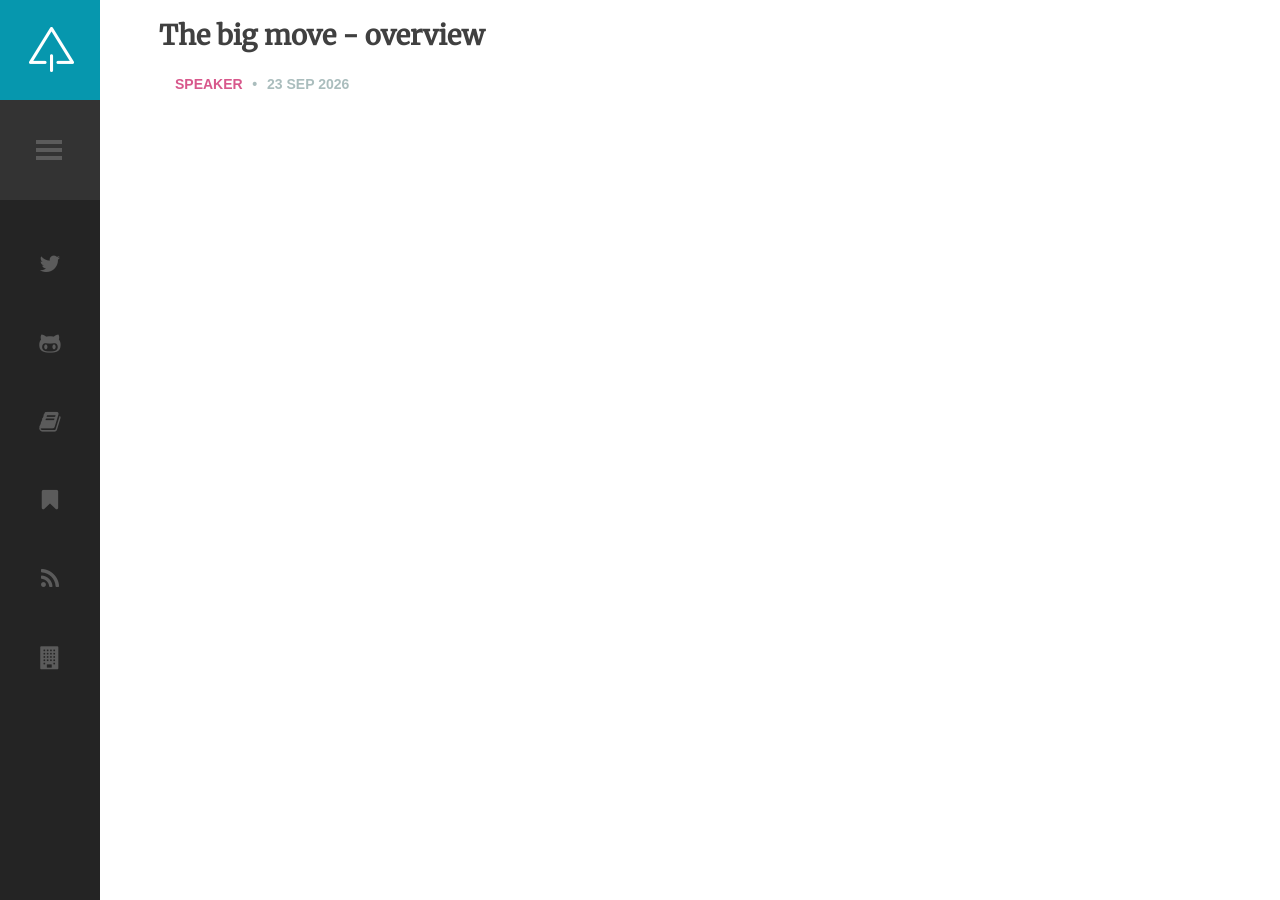
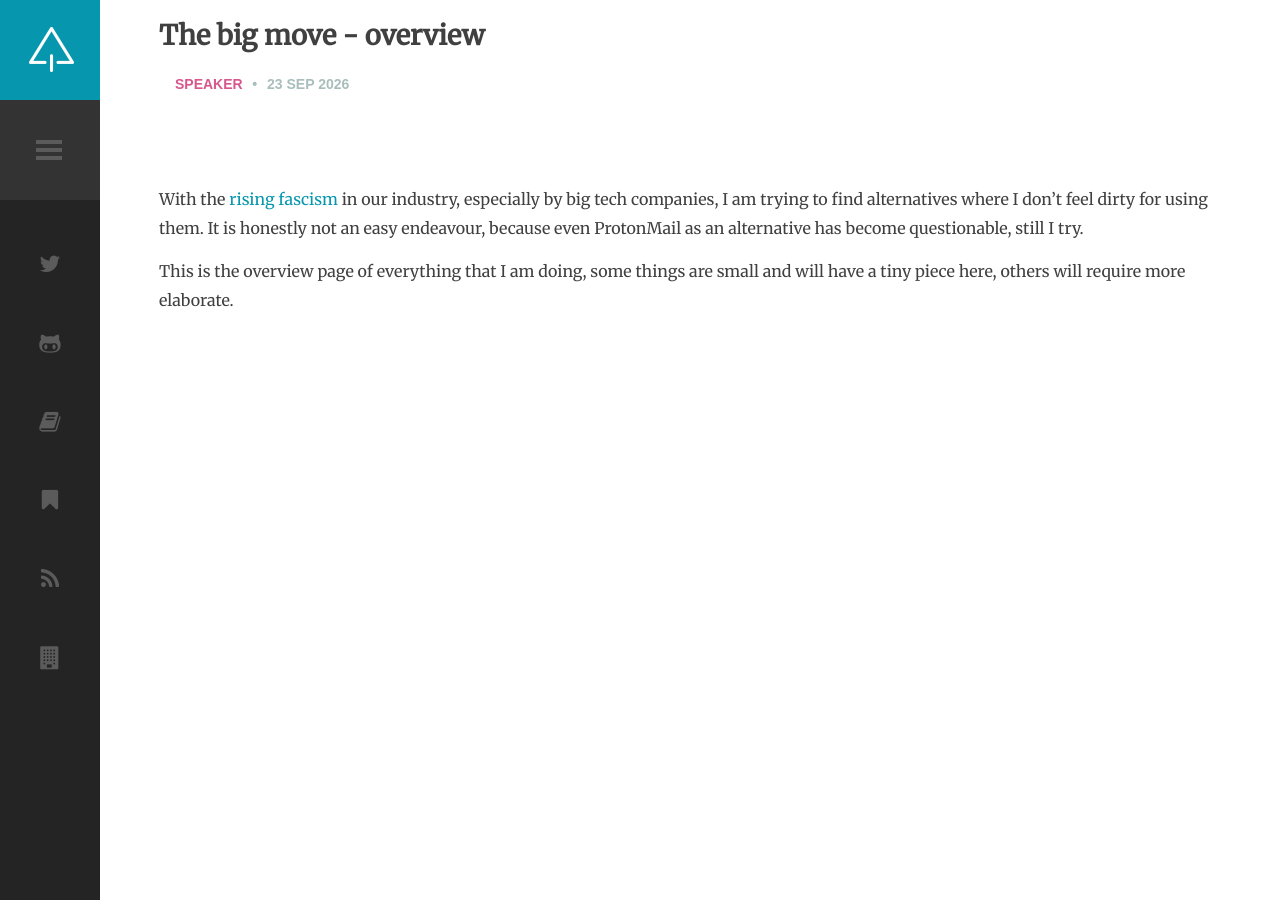
Before and after one commit to selketjah/selketjah.github.io, a Jekyll site: the page built from _posts/2026-09-23-big-tech-move.md, in a window 1280 px wide. Built offline with Jekyll 4.4.1, drawn with Linux system fonts in a browser that asks for light colours; comment, search, counter and statistics services are not loaded.

Commit message:
start blog on moving away from big tech

```diff
--- a/_posts/2026-09-23-big-tech-move.md
+++ b/_posts/2026-09-23-big-tech-move.md
@@ -6,3 +6,8 @@ date: September 23, 2026
 tags:
 - big-tech
 ---
+
+With the [rising fascism](https://brennan.day/normalized-fascism-in-open-source-12-million-given-to-dhh/) in our industry, especially by big tech companies, I am trying to find alternatives where I don't feel dirty for using them. It is honestly not an easy endeavour, because even ProtonMail as an alternative has become questionable, still I try.
+
+
+This is the overview page of everything that I am doing, some things are small and will have a tiny piece here, others will require more elaborate.
```
